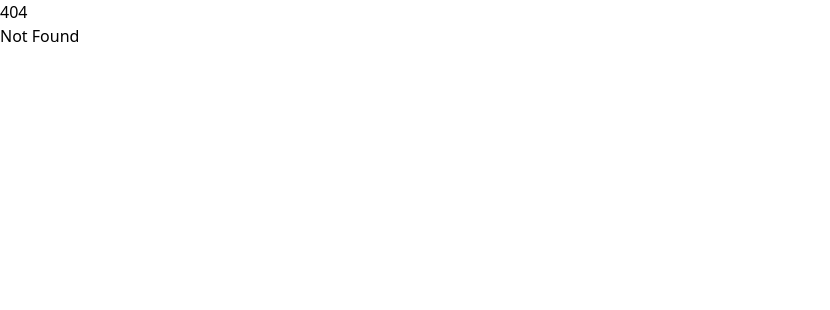
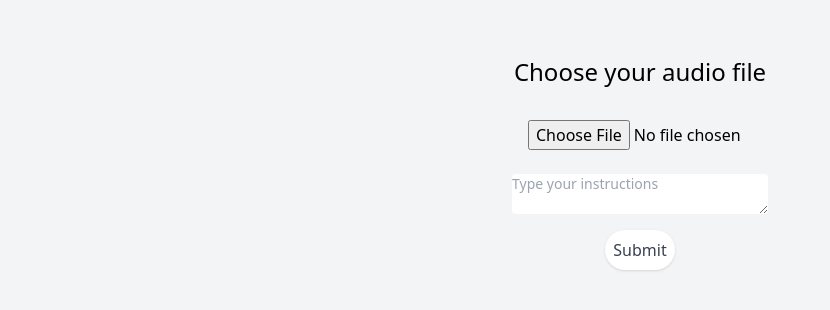
Before and after one commit to yzITI/ai-web, a SvelteKit app: page /trancribe in a window 1280 px wide. Before the commit this address had no page. Shown: the top 310 px of the page, without its empty margins (0-830 px from the left). Built offline with nearby package versions, Linux system fonts and the light colour scheme.

Commit message:
create new

```diff
--- a/package.json
+++ b/package.json
@@ -1,5 +1,5 @@
 {
-	"name": "template-svelte",
+	"name": "ai-web",
 	"version": "0.0.0",
 	"private": true,
 	"scripts": {
--- /dev/null
+++ b/src/routes/+layout.js
@@ -0,0 +1 @@
+export const ssr = false // globally disabled SSR
--- a/src/routes/+layout.svelte
+++ b/src/routes/+layout.svelte
@@ -2,4 +2,8 @@
   import '../index.css'
 </script>
 
+<svelte:head>
+  <title>AI</title>
+</svelte:head>
+
 <slot />
--- /dev/null
+++ b/src/routes/trancribe/+page.svelte
@@ -0,0 +1,17 @@
+<script>
+  const allowType = new Set(".mp3", ".wma", ".wav", ".amr")
+  function checkfile(filename) {
+    const sufix = filename.substr(filename.lastIndexOf(".")).toLowerCase()
+    if(allowType.has(sufix)) return true
+  }
+  function Submit () {
+
+  }
+</script>
+
+<div class="min-h-screen w-full px-4 sm:px-10 py-10 bg-gray-100 flex flex-col items-center">
+  <h1 class="text-2xl p-4">Choose your audio file</h1>
+  <input type="file" class="w-64 p-4">
+  <textarea class="w-64 m-2 rounded text-sm" placeholder="Type your instructions"></textarea>
+  <button on:click={Submit} class="text-gray-700 rounded-full p-2 m-2 transition-all shadow hover:shadow-md bg-white">Submit</button>
+</div>
```
